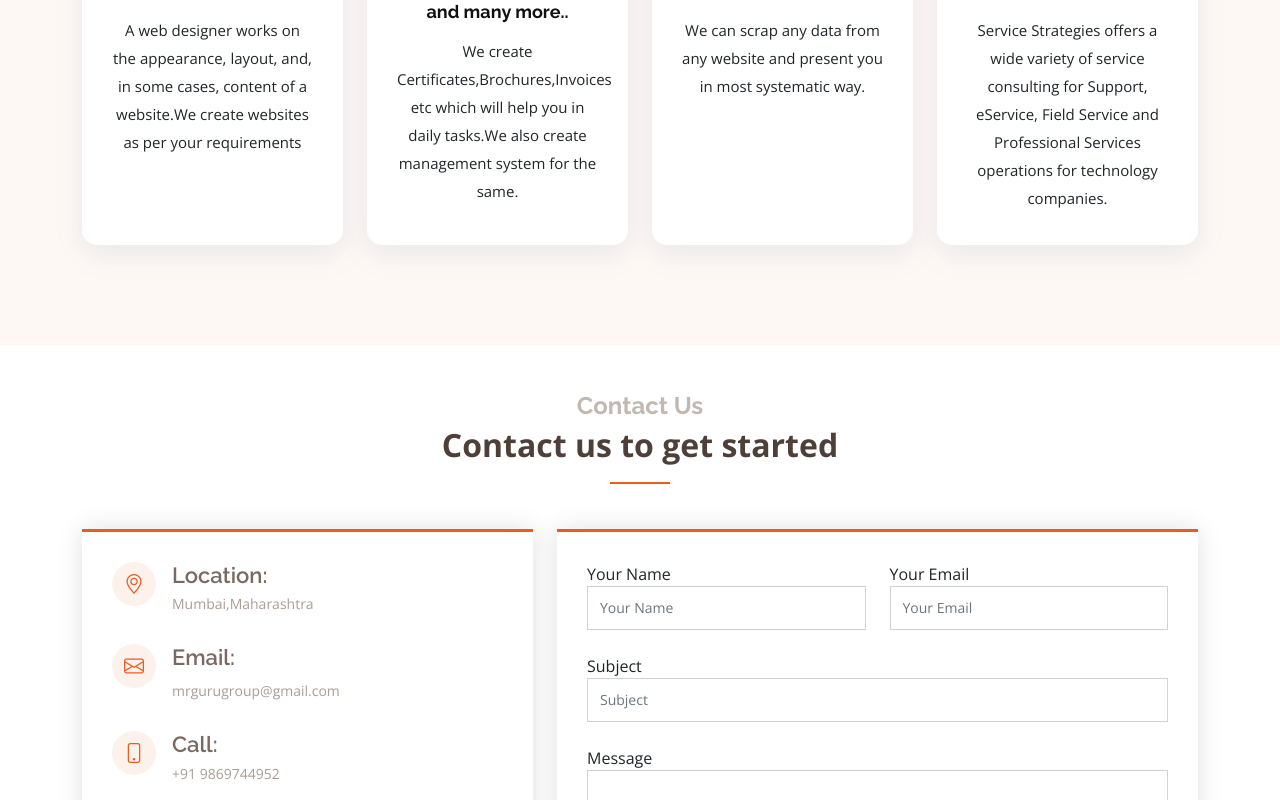
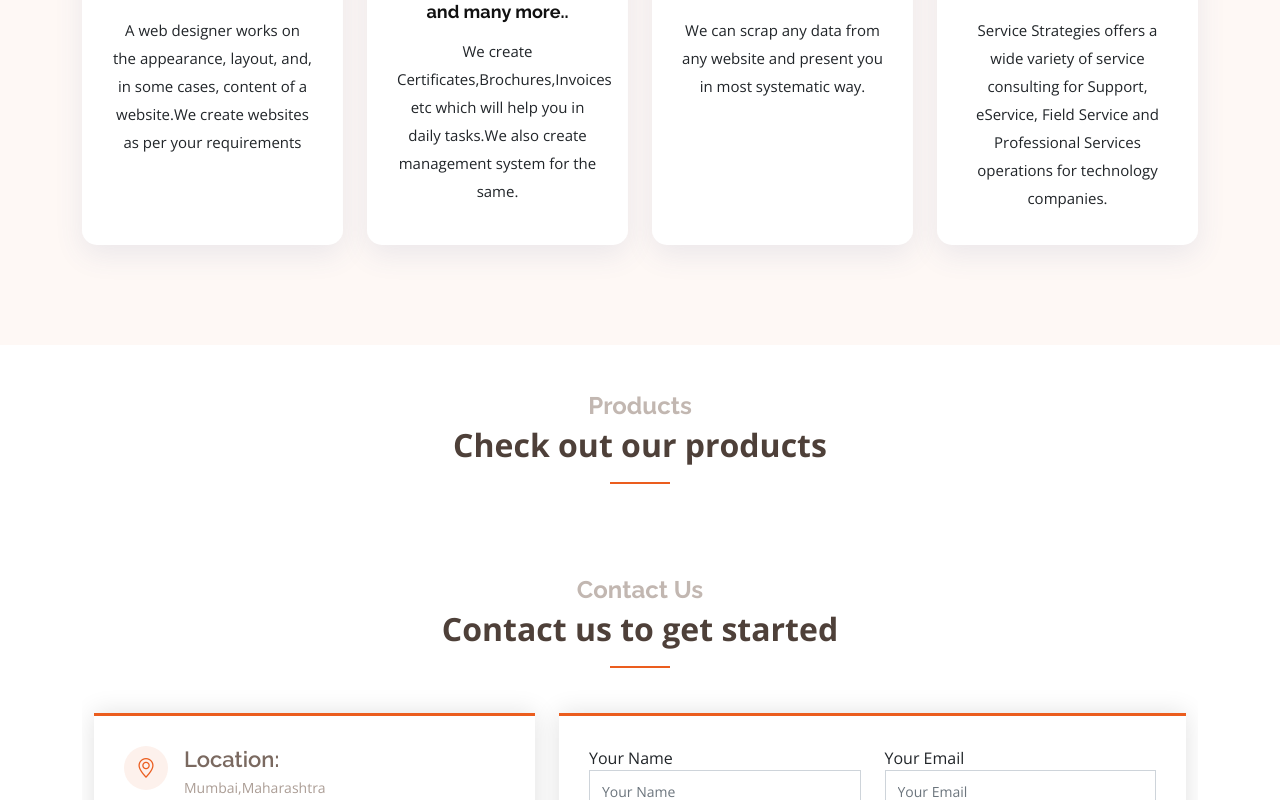
Before and after one commit to sarikamuthu/MrGuruGroup, a plain HTML site: page index.html in a window 1280 px wide. Shown: the part 2000-2800 px from the top of the page. Drawn offline with nearby package versions, Linux system fonts and the light colour scheme; files that its build step writes are made by us from their sources.

Commit message:
Add files via upload

```diff
--- a/index.html
+++ b/index.html
@@ -18,14 +18,14 @@
 
   <!-- Vendor CSS Files -->
   <link href="vendor/aos/aos.css" rel="stylesheet">
+  <link href="vendor/bootstrap-icons/bootstrap-icons.css" rel="stylesheet">
   <link href="vendor/bootstrap/css/bootstrap.min.css" rel="stylesheet">
-  <link href="vendor/bootstrap-icons/bootstrap-icons.css" rel="stylesheet">
   <link href="vendor/boxicons/css/boxicons.min.css" rel="stylesheet">
   <link href="vendor/glightbox/css/glightbox.min.css" rel="stylesheet">
   <link href="vendor/swiper/swiper-bundle.min.css" rel="stylesheet">
 
   <!-- Template Main CSS File -->
-  <link href="style.css" rel="stylesheet">
+  <link href="css/style.css" rel="stylesheet">
 
 
 </head>
@@ -66,7 +66,7 @@
               <li><a href="#">Drop Down 4</a></li>
             </ul>
           </li> -->
-          <li><a style="color: black" class="nav-link scrollto" href="#contact">Contact</a></li>
+          <li><a style="color: black;"class="nav-link scrollto" href="#contact">Contact</a></li>
           <li><a class="getstarted scrollto" href="#about">Get Started</a></li>
         </ul>
         <i class="bi bi-list mobile-nav-toggle"></i>
@@ -219,13 +219,13 @@
     </section><!-- End Services Section -->
 
     <!-- ======= Portfolio Section ======= -->
-    <!-- <section id="portfolio" class="portfolio">
+    <section id="portfolio" class="portfolio">
       <div class="container" data-aos="fade-up">
 
         <div class="section-title">
           <h2>Products</h2>
           <p>Check out our products</p>
-        </div> -->
+        </div>
 
         <!-- <div class="row" data-aos="fade-up" data-aos-delay="100">
           <div class="col-lg-12">
```
Also changed, not shown: Readme.txt.
